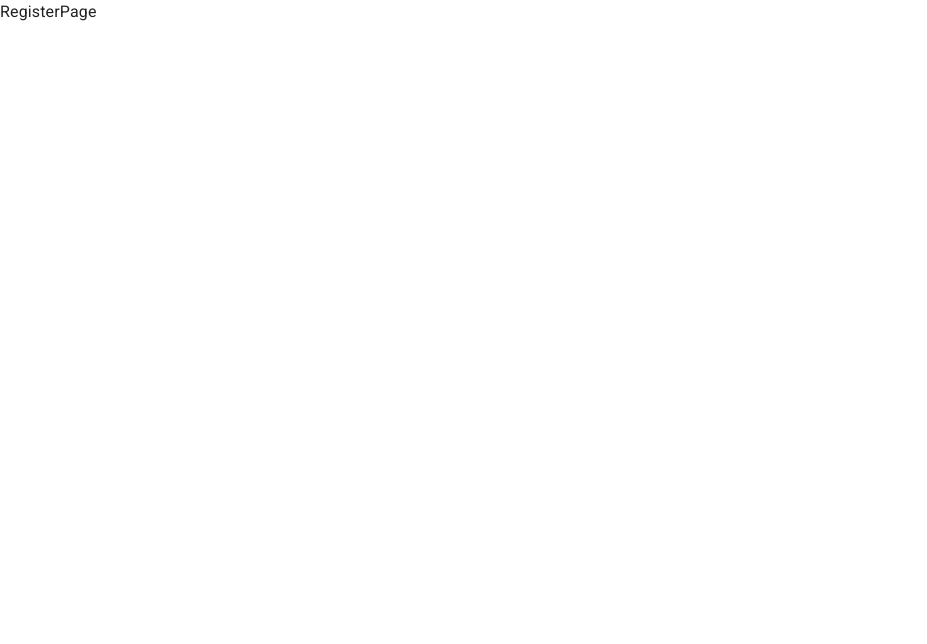
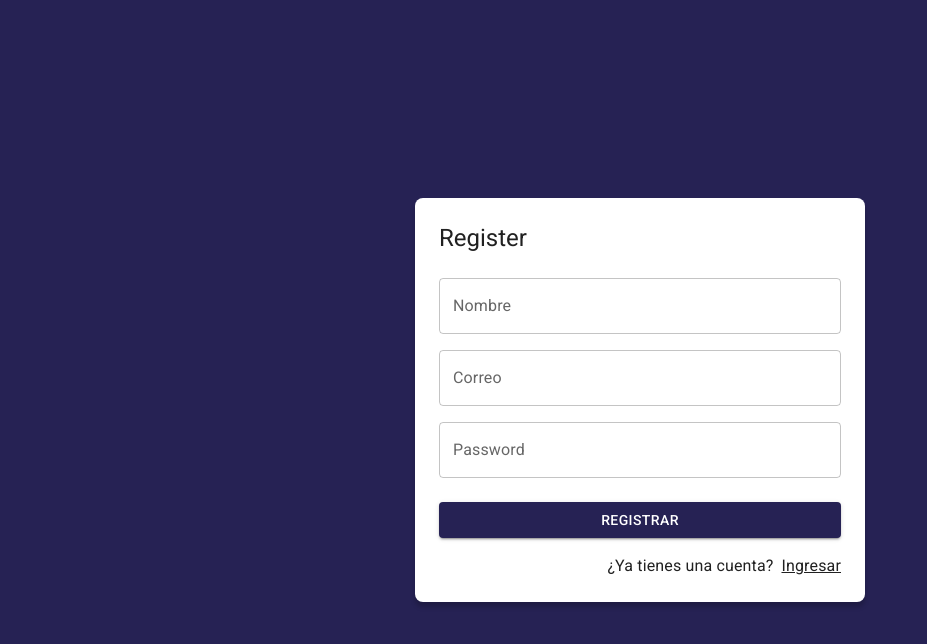
Before and after one commit to FelipeHernandez98/journal-app-react, a React (Vite) app: page /auth/register in a window 1280 px wide. Shown: the top 644 px of the page, without its empty margins (0-927 px from the left). Built offline with nearby package versions, Linux system fonts and the light colour scheme.

Commit message:
creando diseño del register page

```diff
--- a/src/auth/pages/RegisterPage.jsx
+++ b/src/auth/pages/RegisterPage.jsx
@@ -1,7 +1,61 @@
+import { Google } from "@mui/icons-material"
+import { Link as RouterLink } from "react-router-dom";
+import { Button, Grid, Link, TextField, Typography } from "@mui/material"
+import { AuthLayout } from "../layout/AuthLayout";
 
 
 export const RegisterPage = () => {
   return (
-    <div>RegisterPage</div>
+
+    <AuthLayout title="Register">
+      <form>
+        <Grid container>
+          <Grid item xs={12} sx={{ mt: 2 }}>
+            <TextField
+              label='Nombre'
+              type='text'
+              placeholder="Felipe Hernandez"
+              fullWidth
+            />
+          </Grid>
+
+          <Grid item xs={12} sx={{ mt: 2 }}>
+            <TextField
+              label='Correo'
+              type='email'
+              placeholder="correo@google.com"
+              fullWidth
+            />
+          </Grid>
+
+          <Grid item xs={12} sx={{ mt: 2 }}>
+            <TextField
+              label='Password'
+              type='password'
+              placeholder="Secret Pass"
+              fullWidth
+            />
+          </Grid>
+
+          <Grid container spacing={2} sx={{ mb: 2, mt: 1 }}>
+            <Grid item xs={12}>
+              <Button variant="contained" fullWidth>
+                Registrar
+              </Button>
+            </Grid>
+
+          </Grid>
+
+          <Grid container direction='row' justifyContent='end'>
+            <Typography sx={{ mr: 1}}>¿Ya tienes una cuenta?</Typography>
+            <Link component={RouterLink} color='inherit' to='/auth/login'>
+              Ingresar
+            </Link>
+          </Grid>
+        </Grid>
+      </form>
+    </AuthLayout>
+
+
   )
 }
--- a/src/theme/purpleTheme.js
+++ b/src/theme/purpleTheme.js
@@ -4,7 +4,7 @@
 export const purpleTheme = createTheme({
     palette: {
         primary: {
-            main: '#323232'
+            main: '#262254'
         },
         secondary: {
             main: '#543884'
```
